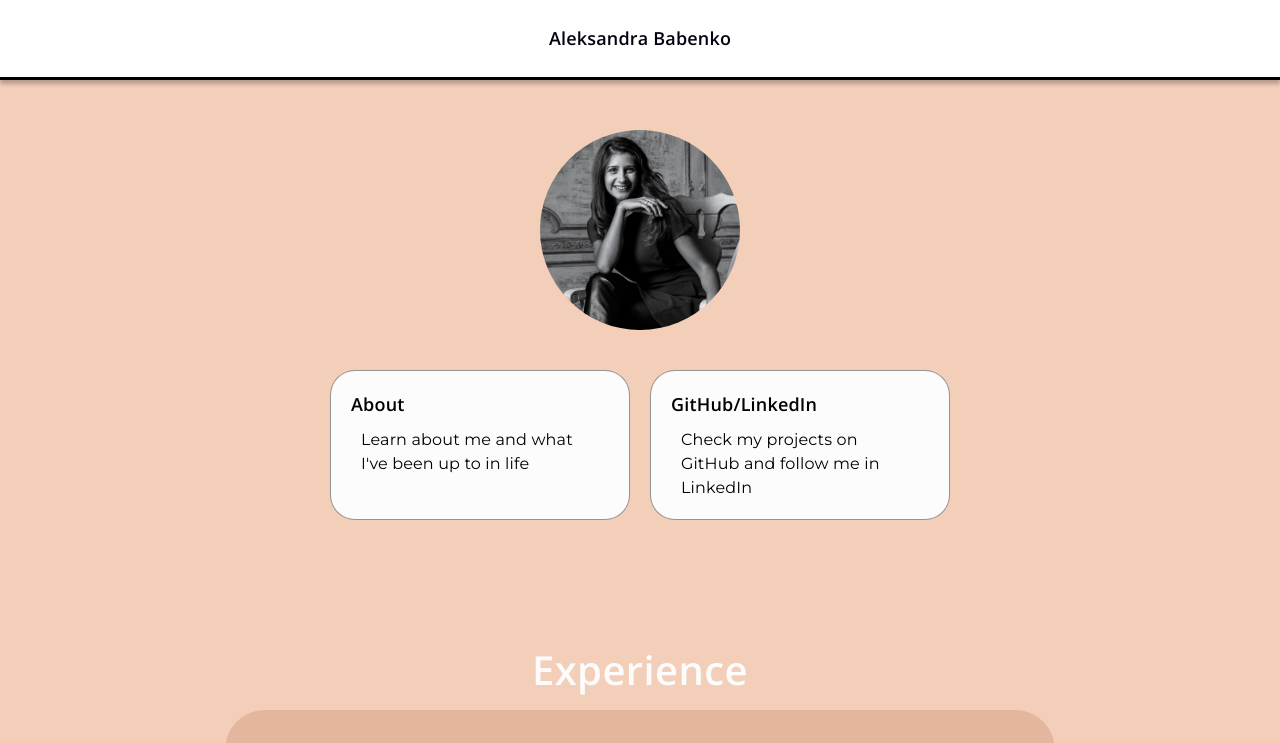
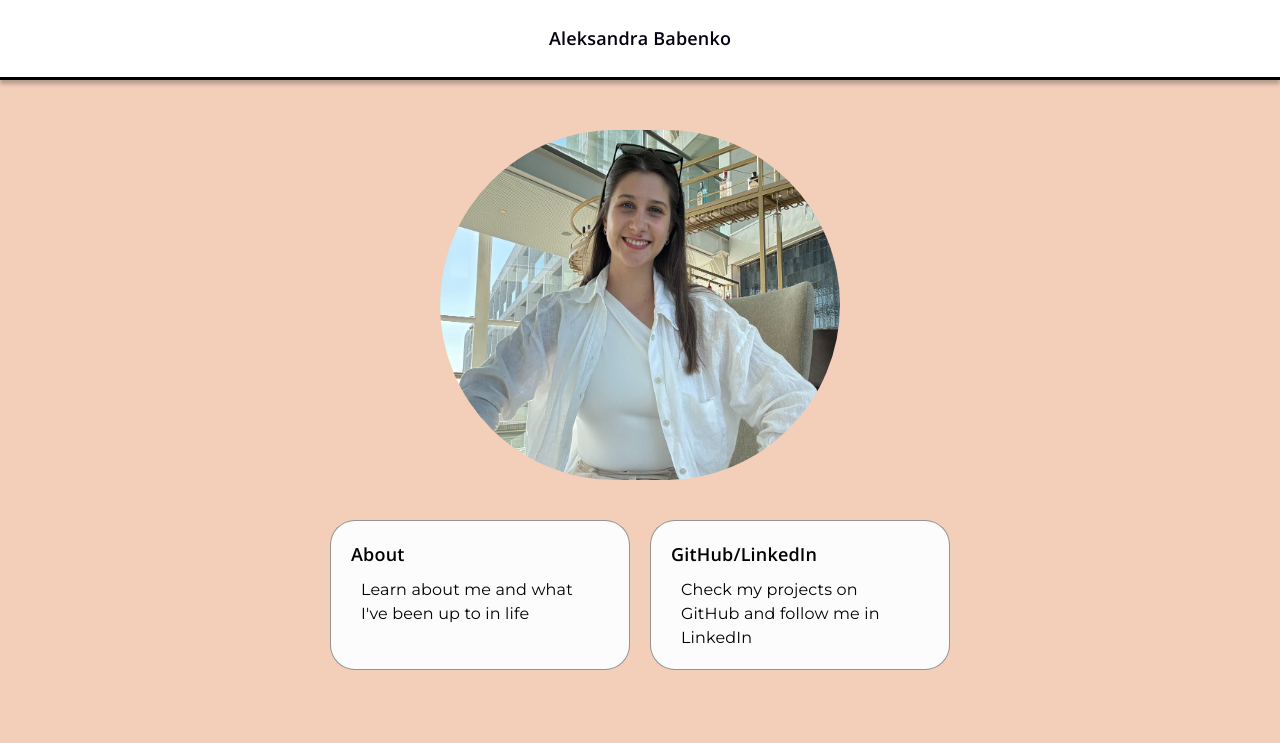
Before and after one commit to aleksandrababenko91/Portfolio-aleksandra, a Next.js app: page / in a window 1280 px wide. Shown: the top 743 px of the page. Built offline with nearby package versions, Linux system fonts and the light colour scheme.

Commit message:
update experience projects

```diff
--- a/src/components/HeroSection/HeroSection.jsx
+++ b/src/components/HeroSection/HeroSection.jsx
@@ -8,8 +8,8 @@ export default function HeroSection () {
 
   return(
     <section className={styles.container}>
-      <div>
-        <Image priority  src='/images/8.jpg' alt='Hero image' width={100} height={100} className={styles.image} />
+      <div className={styles.imageWrapper}>
+        <Image priority  src='/images/sasha.jpeg' alt='Hero image' fill sizes = "100%" className={styles.image} />
       </div>
       <div className={styles.contentContainer}>
         <Links url="/about">
--- a/src/components/HeroSection/HeroSection.module.scss
+++ b/src/components/HeroSection/HeroSection.module.scss
@@ -1,6 +1,19 @@
 @use'../../app/styles/variables' as var;
 @use '../../app/styles/mixins'as mixin;
 
+.imageWrapper{
+  width: 400px;
+  height: 350px;
+  position: relative;
+  display: flex;
+  justify-content: center;
+  padding: 6%;
+
+  & > img {
+    object-fit:fill;
+  }
+
+}
 .container {
   height: fit-content;
   width: fit-content;
--- a/src/components/HeroSection/items.js
+++ b/src/components/HeroSection/items.js
@@ -2,7 +2,7 @@ export const items = [
   {
     role: "I’m a Junior Frontend Developer specializing in adaptive layouts and interfaces based on mocks and user stories. Also I approach animations as an art form to enhance user engagement, combining my technical and creative skills. My current work in social projects development involves active collaboration with team members through daily stand-ups, code reviews, and decision-making processes. Also I am a TE-toimisto client now, actively seeking an internship or job opportunity. I am truly excited by the prospect of working on projects and startups that involve not just typical applications, but innovative solutions that have a real impact on people’s lives. ",
     name:'Aleksandra Babenko',
-    img:'/images/8.jpg',
+    img:'/images/sasha.jpeg',
 
   }
 ]
```
Also changed, not shown: public/images/8.jpg (deleted), public/images/sasha.jpeg (added).
